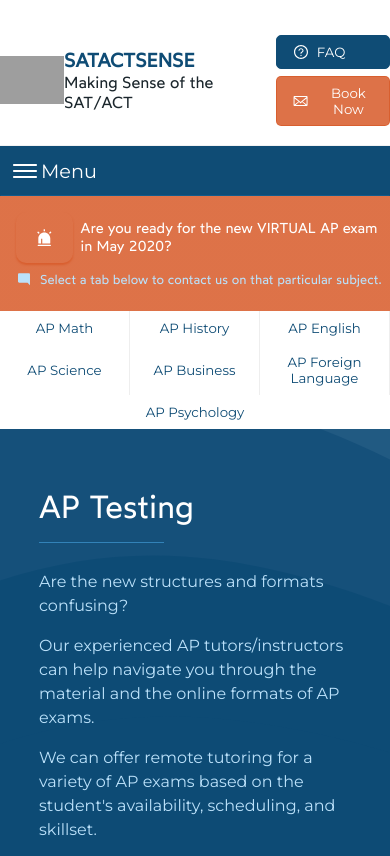
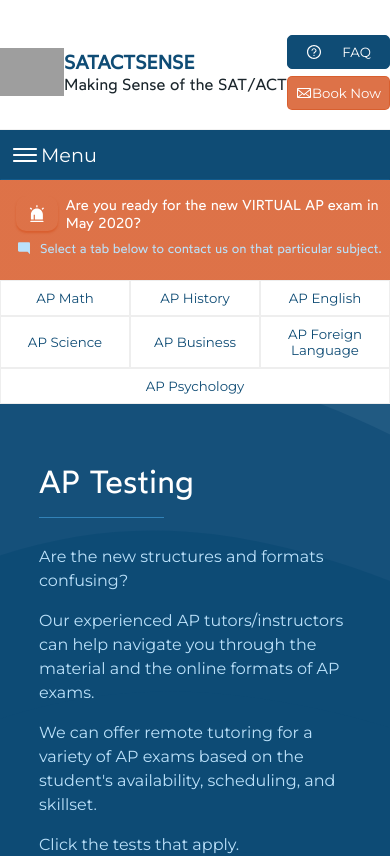
Before and after one commit to AlexShiresRoth/satactsense, a React (Create React App) app: page / in a window 390 px wide. Shown: the top 856 px of the page. Built offline with nearby package versions, Linux system fonts and the light colour scheme; grey boxes are pictures that could not be loaded; a web font is replaced by a local one.

Commit message:
couple mobile design fixes

```diff
--- a/src/components/contact/Modal.module.scss
+++ b/src/components/contact/Modal.module.scss
@@ -333,6 +333,7 @@
 	.container {
 		& .form_container {
 			max-width: 80vw;
+			padding: 2rem;
 			& form {
 				& .input_row {
 					& input,
--- a/src/components/nav/Nav.module.scss
+++ b/src/components/nav/Nav.module.scss
@@ -550,6 +550,10 @@
 						margin: 0.2rem 0;
 						width: 100%;
 						padding: 0.5rem;
+						justify-content: space-around;
+						& svg {
+							margin: 0;
+						}
 					}
 					& .faq_container {
 						padding: 0.5rem 0;
@@ -611,15 +615,15 @@
 						min-width: 7rem;
 						width: 100%;
 						flex: 1;
-						flex-grow: 2;
+						border: 1px solid #eee;
 						& button {
 							width: 100%;
+							text-align: center;
 						}
 					}
 				}
 				& .banner {
 					padding: 1rem 0.5rem;
-
 					background: linear-gradient(45deg, $alert 100%, transparent 90%);
 					& .banner_container {
 						padding: 0;
@@ -628,6 +632,9 @@
 						& h2 {
 							font-size: 0.9rem;
 							font-weight: 100;
+							& svg {
+								padding: 0.5rem;
+							}
 						}
 						& p {
 							color: $brand-secondary;
```
